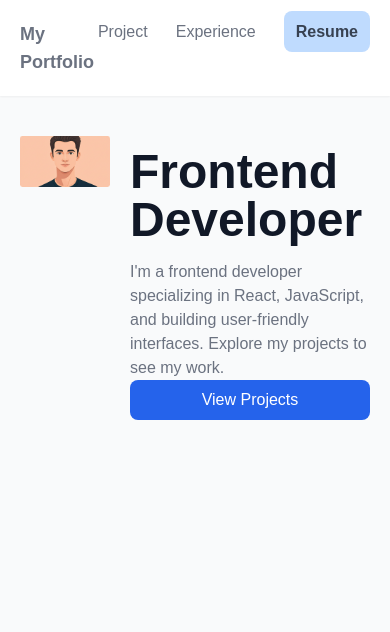
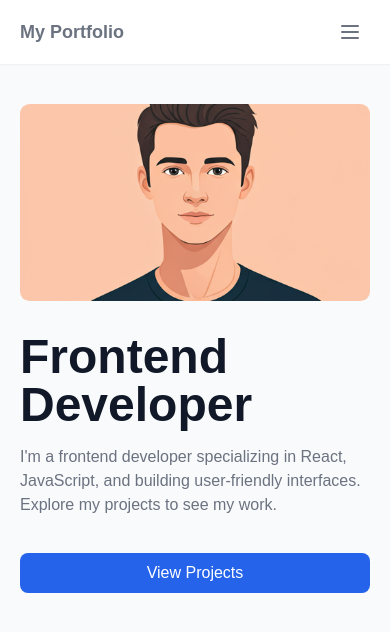
Before and after one commit to wsantiago009/my-portfolio, a Next.js app in the folder my-portfolio/: page / in a window 390 px wide. Shown: the top 632 px of the page. Built offline with nearby package versions, Linux system fonts and the light colour scheme.

Commit message:
Fix mobile views

```diff
--- a/my-portfolio/src/app/page.tsx
+++ b/my-portfolio/src/app/page.tsx
@@ -8,9 +8,10 @@ import PageWrapper from '@/components/layout/PageWrapper'
 export default async function Home() {
     return (
         <PageWrapper>
-            <div className="flex justify-center gap-5">
-                <div className="w-full max-w-md">
+            <div className="grid grid-cols-12 gap-5 gap-5">
+                <div className="w-full md:max-w-md md:col-span-6 col-span-12">
                     <Image
+                        className="bg-cover"
                         src={MyImage}
                         alt="profile"
                         width={800}
@@ -22,27 +23,26 @@ export default async function Home() {
                         }}
                     />
                 </div>
-                <div className="flex flex-col justify-between py-3">
+                <div className="md:col-span-6 col-span-12">
+                    <div className="h-full flex flex-col justify-between md:p-0 py-3">
                         <div className="w-full">
                             <h2 className="text-5xl font-bold text-gray-900 mb-4">
                                 Frontend Developer
                             </h2>
-                        <p>
+                            <p className="mb-9">
                                 I'm a frontend developer specializing in React,
-                            JavaScript, and building user-friendly interfaces.
-                            Explore my projects to see my work.
+                                JavaScript, and building user-friendly
+                                interfaces. Explore my projects to see my work.
                             </p>
                         </div>
 
                         <Link
                             href="/projects"
-                        // className="p-3 bg-blue-200 rounded-lg text-gray-700 font-semibold"
                             className="bg-blue-600 text-white w-full p-2 rounded-lg text-center"
                         >
-                        {/* <button className="bg-blue-600 text-white w-full p-2 rounded-lg"> */}
                             View Projects
-                        {/* </button> */}
                         </Link>
+                    </div>
                 </div>
             </div>
         </PageWrapper>
--- a/my-portfolio/src/app/projects/[slug]/page.tsx
+++ b/my-portfolio/src/app/projects/[slug]/page.tsx
@@ -24,7 +24,7 @@ export default function Page({
             <div>
                 {selectedProject?.thumbnail && (
                     <Image
-                        className="rounded-md"
+                        className="rounded-md bg-cover"
                         src={selectedProject?.thumbnail}
                         alt="profile"
                         width={800}
--- a/my-portfolio/src/app/projects/page.tsx
+++ b/my-portfolio/src/app/projects/page.tsx
@@ -25,7 +25,7 @@ export default function Page() {
 
                     return (
                         <div
-                            className="group lg:col-span-4 sm:col-span-6 col-span-12 mb-4"
+                            className="group sm:col-span-6 col-span-12 mb-4"
                             key={i}
                         >
                             <Link href={`projects/${slugUrl?.toLowerCase()}`}>
--- a/my-portfolio/src/components/layout/Header.tsx
+++ b/my-portfolio/src/components/layout/Header.tsx
@@ -1,24 +1,73 @@
+'use client'
+import { useState } from 'react'
+import { Menu, X } from 'lucide-react'
 import Link from 'next/link'
 
 const Header = () => {
+    const [isOpen, setIsOpen] = useState(false)
+    const navItems = [
+        { href: '/projects', label: 'Projects' },
+        { href: '/experience', label: 'Experience' },
+        { href: '/resume', label: 'Resume' },
+    ]
+
     return (
-        <header className="bg-white p-5 shadow-sm ">
-            <div className="max-w-screen-xl mx-auto flex justify-between">
+        <>
+            <header className="bg-white px-5 p-3 md:p-5 shadow-sm ">
+                <div className="max-w-screen-xl mx-auto">
+                    <div className="flex items-center justify-between">
                         <h4 className="font-bold text-lg">
-                    <Link href="/">My Portfolio</Link>
+                            <Link href="/" onClick={() => setIsOpen(false)}>
+                                My Portfolio
+                            </Link>
                         </h4>
-                <nav className="space-x-7">
-                    <Link href="/projects">Project</Link>
-                    <Link href="/experience">Experience</Link>
+                        <nav className="hidden items-center md:flex space-x-7 ">
+                            {navItems.map((item, i) => {
+                                const resumeClassname =
+                                    item.label === 'Resume'
+                                        ? 'p-3 bg-blue-200 rounded-lg text-gray-700 font-semibold'
+                                        : ''
+
+                                return (
                                     <Link
-                        href="/resume"
-                        className="p-3 bg-blue-200 rounded-lg text-gray-700 font-semibold"
+                                        key={i}
+                                        href={item.href}
+                                        className={resumeClassname}
                                     >
-                        Resume
+                                        {item.label}
                                     </Link>
+                                )
+                            })}
                         </nav>
+                        <button
+                            onClick={() => setIsOpen(!isOpen)}
+                            className="md:hidden p-2"
+                            aria-label="Toggle menu"
+                        >
+                            {isOpen ? <X size={24} /> : <Menu size={24} />}
+                        </button>
+                    </div>
                 </div>
             </header>
+            <div
+                className={`md:hidden overflow-hidden transition-all duration-300 ease-in-out ${
+                    isOpen ? 'max-h-96 opacity-100' : 'max-h-0 opacity-0'
+                }`}
+            >
+                <div className="px-2 pt-2 pb-3 space-y-1 bg-white border-t border-gray-150 mb-4 shadow-sm">
+                    {navItems.map((item) => (
+                        <Link
+                            key={item.href}
+                            href={item.href}
+                            onClick={() => setIsOpen(!isOpen)}
+                            className="block px-3 py-2 text-gray-600 hover:text-gray-900 hover:bg-gray-100 rounded-md transition-colors"
+                        >
+                            {item.label}
+                        </Link>
+                    ))}
+                </div>
+            </div>
+        </>
     )
 }
 export default Header
```
Lines whose indentation alone changed are shown as unchanged.
